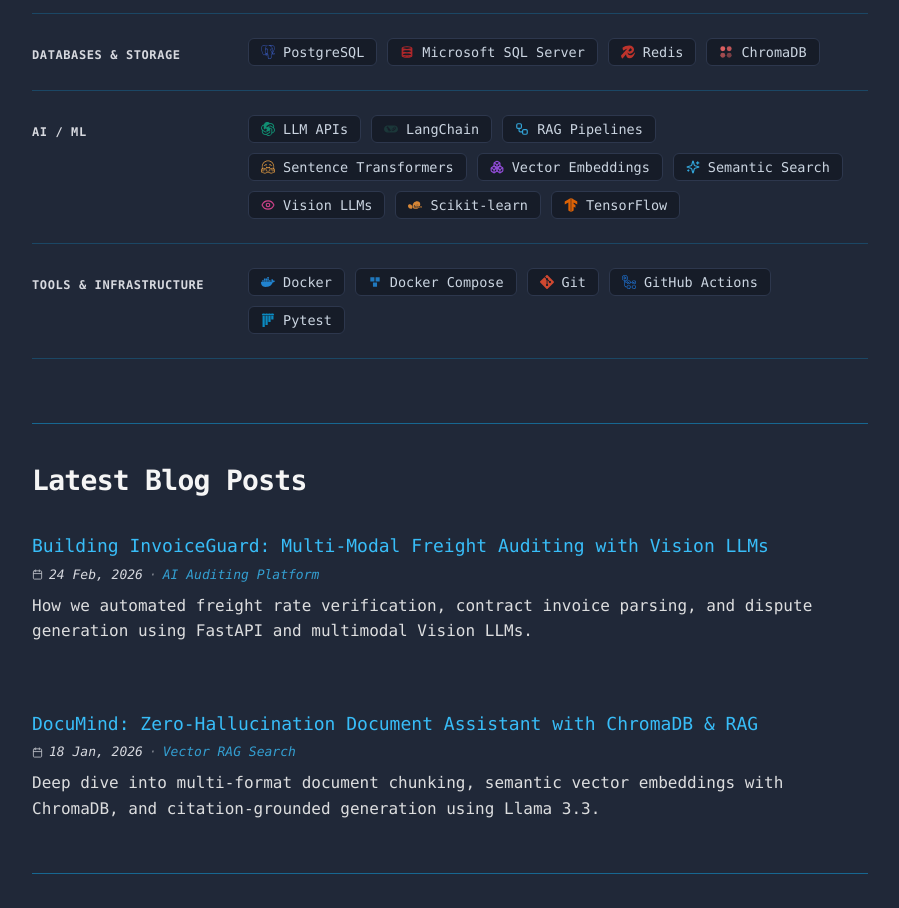
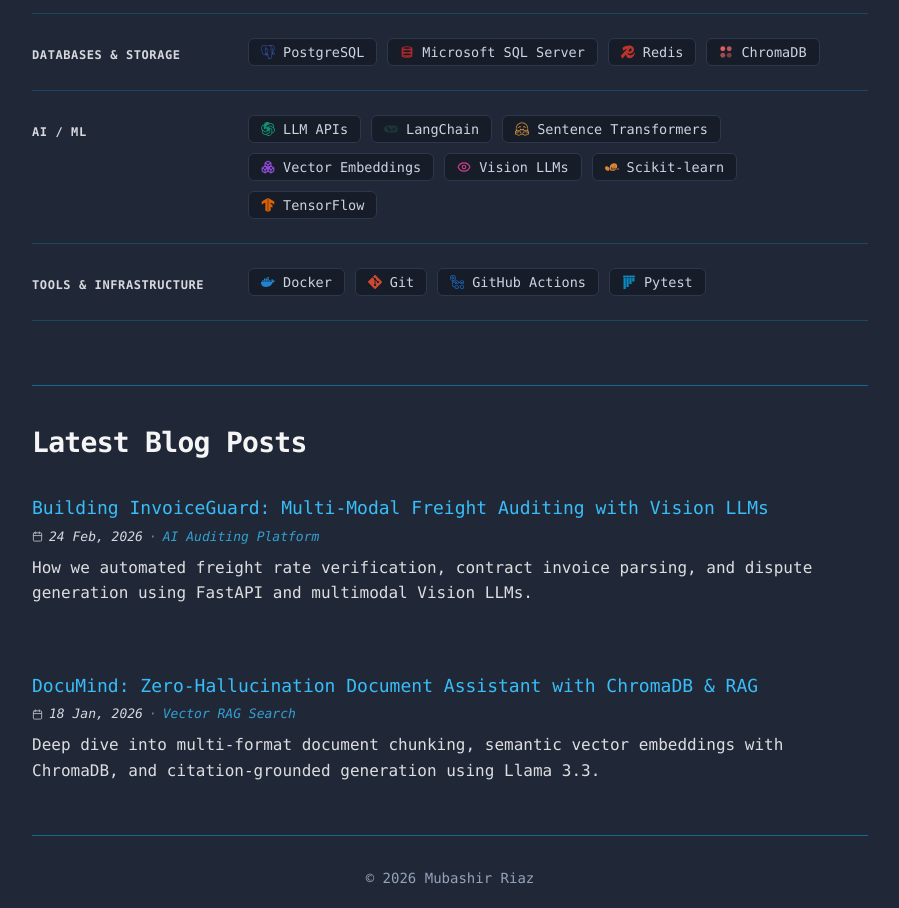
Before and after one commit to mubashir-riaz/portfolio, a React (Vite) app: page / in a window 1280 px wide. Shown: the part 1000-1908 px from the top of the page, without its empty margins (190-1089 px from the left). Built offline with nearby package versions, Linux system fonts and the light colour scheme.

Commit message:
chore: remove docker compose, semantic search, and rag pipeline from tech stack

```diff
--- a/src/TechStack.jsx
+++ b/src/TechStack.jsx
@@ -21,9 +21,7 @@ import {
   SiPytest,
 } from 'react-icons/si';
 import {
-  Workflow,
   Boxes,
-  Sparkles,
   Eye,
 } from 'lucide-react';
 
@@ -58,16 +56,8 @@ export function OpenAIIcon({ className = 'w-3.5 h-3.5 shrink-0' }) {
   );
 }
 
-export function DockerComposeIcon({ className = 'w-3.5 h-3.5 shrink-0' }) {
-  return (
-    <svg viewBox="0 0 24 24" fill="currentColor" className={className}>
-      <path d="M4 4h7v7H4zM13 4h7v7h-7zM8.5 13h7v7h-7z" opacity="0.9" />
-    </svg>
-  );
-}
-
 /* ------------------------------------------------------------------ */
-/*  DATA: 5 CATEGORIES & ALL 27 USER TECHNOLOGIES                     */
+/*  DATA: 5 CATEGORIES & 24 USER TECHNOLOGIES                         */
 /* ------------------------------------------------------------------ */
 
 export const TECH_CATEGORIES = [
@@ -104,10 +94,8 @@ export const TECH_CATEGORIES = [
     skills: [
       { name: 'LLM APIs', icon: OpenAIIcon, color: '#10a37f' },
       { name: 'LangChain', icon: SiLangchain, color: '#1c3c3c' },
-      { name: 'RAG Pipelines', icon: Workflow, color: '#38bdf8' },
       { name: 'Sentence Transformers', icon: SiHuggingface, color: '#ffac45' },
       { name: 'Vector Embeddings', icon: Boxes, color: '#a855f7' },
-      { name: 'Semantic Search', icon: Sparkles, color: '#38bdf8' },
       { name: 'Vision LLMs', icon: Eye, color: '#ec4899' },
       { name: 'Scikit-learn', icon: SiScikitlearn, color: '#f89939' },
       { name: 'TensorFlow', icon: SiTensorflow, color: '#ff6f00' },
@@ -117,7 +105,6 @@ export const TECH_CATEGORIES = [
     category: 'TOOLS & INFRASTRUCTURE',
     skills: [
       { name: 'Docker', icon: SiDocker, color: '#2496ed' },
-      { name: 'Docker Compose', icon: DockerComposeIcon, color: '#2496ed' },
       { name: 'Git', icon: SiGit, color: '#f05032' },
       { name: 'GitHub Actions', icon: SiGithubactions, color: '#2088ff' },
       { name: 'Pytest', icon: SiPytest, color: '#0a9edc' },
```
